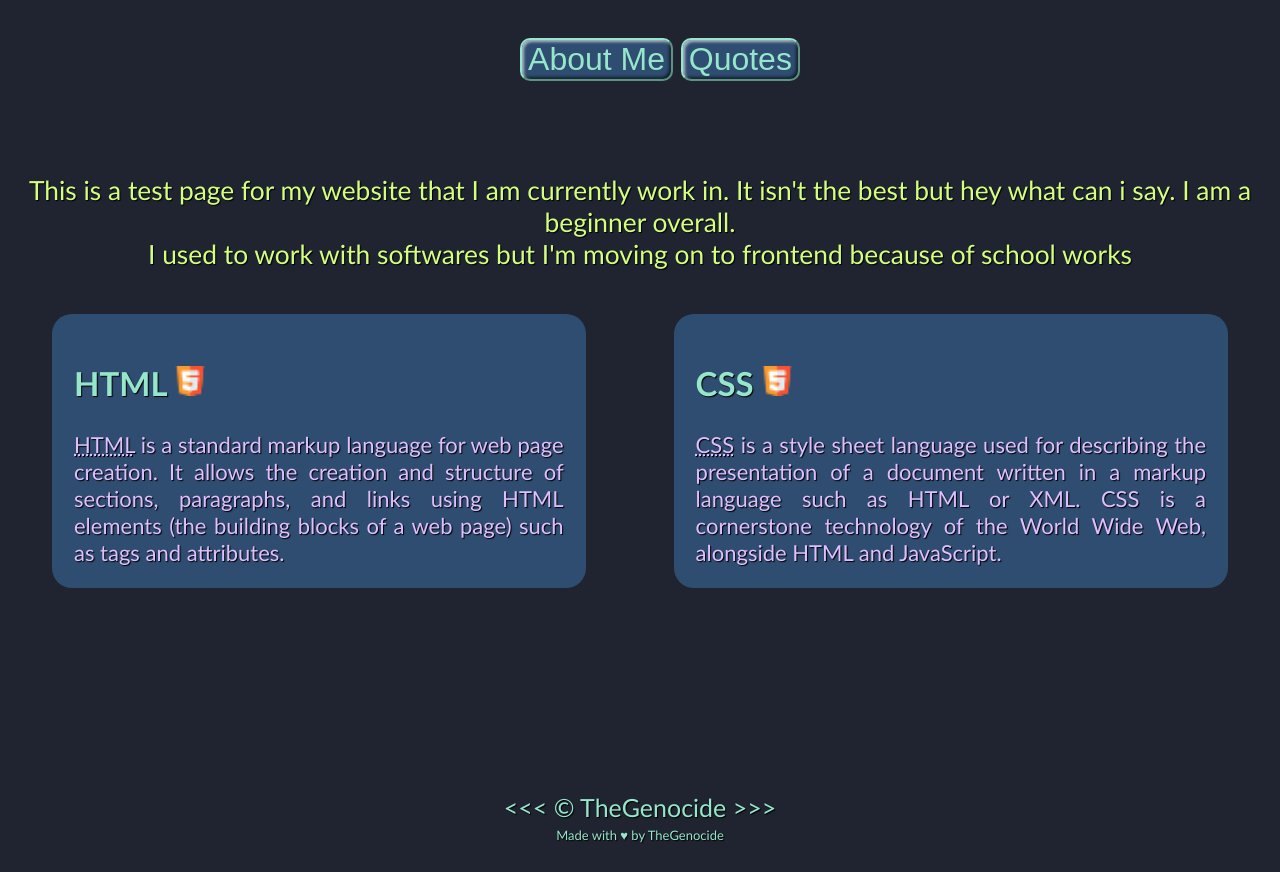
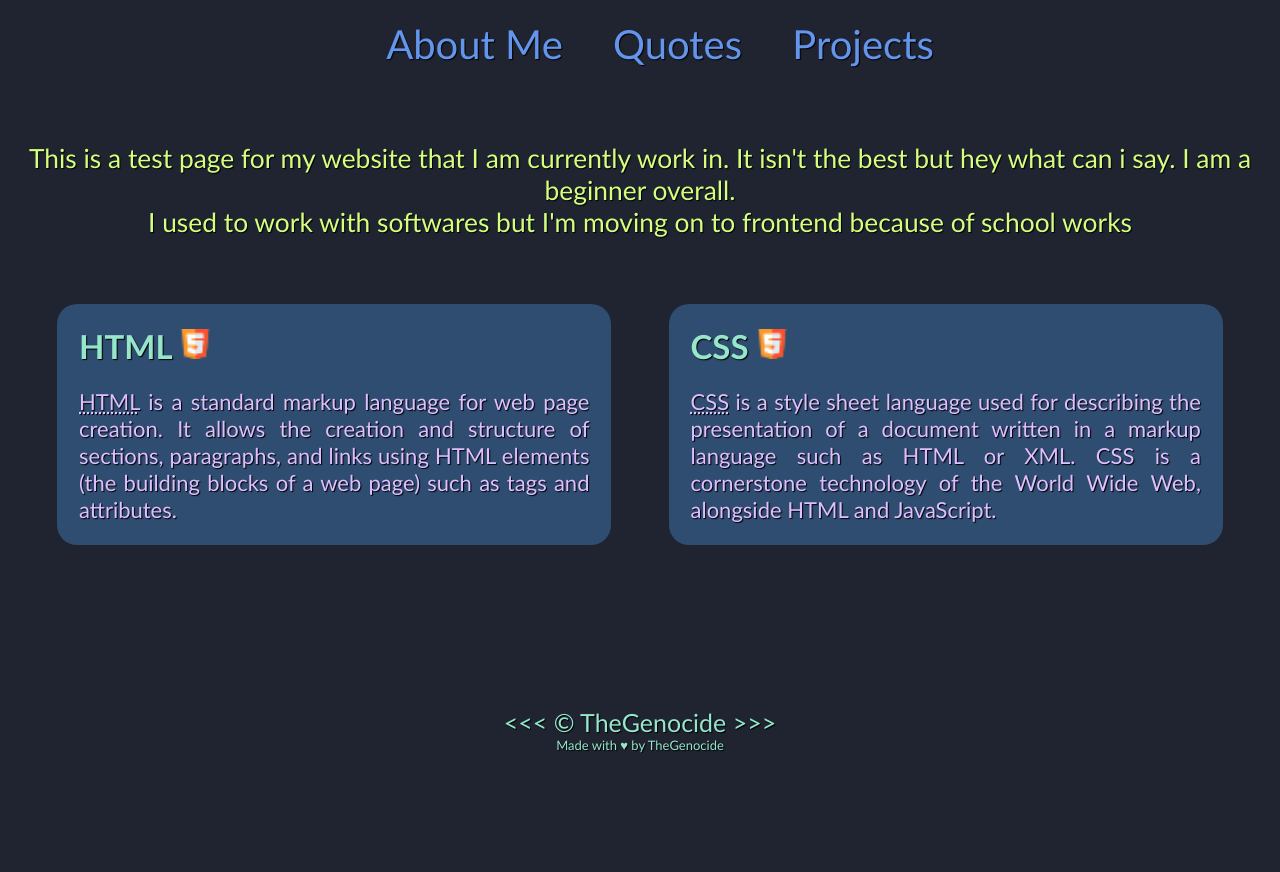
Before and after one commit to TheGenocides/TheGenocides.github.io, a plain HTML site: page index.html in a window 1280 px wide. After the commit the page ends 800 px from the top, so only its background shows below. Drawn offline with Linux system fonts and the light colour scheme.

Commit message:
Update navbar

```diff
--- a/index.html
+++ b/index.html
@@ -6,25 +6,20 @@
     <title>My Website</title>
 </head>
 <body>
-    <section class="nav">
         <!-- <img class="geno", src="imgs/True Green Camos.png" alt="geno pfp"> -->
-        <div class="navitems">
     <nav>
-                <ul class="navbuttons">
-                    <li>
-                        <button class="navbutton" type="button" onclick="window.open('about.html', '_blank')">
-                            About Me
-                        </button>
+        <ul class="navitems">
+            <li class="navitem">
+                <a href="about">About Me</a>
             </li>
-                    <li>
-                        <button class="navbutton" type="button" onclick="window.open('etc.html', '_blank')">
-                            Quotes
-                        </button>
+            <li class="navitem">
+                <a href="quotes">Quotes</a>
+            </li>
+            <li class="navitem">
+                <a href="about">Projects</a>
             </li>
         </ul>
     </nav>
-        </div>
-    </section>
     <br>
     <br>
     <section class="intro" align="center">
@@ -35,17 +30,21 @@
         <div class="html-article">
             <article>
                 <h2 class="article-header">HTML <img class="img" src="imgs/html5.png" alt="HTML 5 icon" width="30"></h2>
+                <p class="article-content">
                     <abbr title="HypeText Markup Language">HTML</abbr> is a standard markup language for web page creation. It allows the creation and structure of sections, paragraphs, and links using HTML elements (the building blocks of a web page) such as tags and attributes.
+                </p>
             </article>
             </div>
             <div class="css-article">
             <article>
                 <h2 class="article-header">CSS <img class="img" src="imgs/html5.png" alt="HTML 5 icon" width="30"></h2>
+                <p class="article-content">
                     <abbr title="Cascading Style Sheet">CSS</abbr> is a style sheet language used for describing the presentation of a document written in a markup language such as HTML or XML. CSS is a cornerstone technology of the World Wide Web, alongside HTML and JavaScript.
+                </p>
             </article>
         </div>
     </div>
-    <br><br><br><br><br>
+    <br><br><br><br><br><br>
 </body>
 <footer behavior="direction">
     <p align="center" class="copyright">&lt;&lt;&lt; &copy; TheGenocide &gt;&gt;&gt;</p>
--- a/style.css
+++ b/style.css
@@ -1,3 +1,9 @@
+* {
+    border: 0;
+    padding: 0;
+    margin: 0
+}
+
 :root {
     /*
     --lavender: #4056a1;
@@ -34,39 +40,44 @@ html {
     font-family:'Gill Sans', 'Gill Sans MT', Calibri, 'Trebuchet MS', sans-serif;
 }
 
+nav {
+    color: var(--custom-blue);
+    font-size: 40px;
+    padding-bottom: 0.5em;
+    display: flex;
+    justify-content: center;
+    position: sticky;
+}
+
+.navitems {
+    margin-top: 0.5em;
+}
+
+.navitem {
+    display: inline;
+    padding-left: 1em;
+}
+
+a {
+    text-decoration: none;
+    color: cornflowerblue;
+}
+
+a:hover {
+    text-decoration: underline;
+}
+
 body {
     overflow-x: hidden
 }
 
-.geno {
-    border-radius: 50%;
-    width: 50px;
-    margin-left: 1290px;
-    margin-bottom: -37px;
-}
-
-.nav {
-    border: 0;
-    font-size: 30px;
-    border-style: solid;
-    height: 70px;
-    display: inline;
-}
-
-.navitems, .articles {
+.articles {
     display: flex;
     justify-content: space-evenly;
 }
 
-/* .navbuttons {
-    flex-direction: row;
-} */
 
-li {
-    display: inline;
-}
-
-.navbutton{
+/* .navbutton{
     border-radius: 10px;
     font-size: 32px;
     color: var(--custom-cyan);
@@ -81,7 +92,7 @@ li {
 }
 .navbutton:active {
     box-shadow: inset -2px -2px 3px rgba(255, 255, 255, 0.6), inset 2px 2px 3px rgba(0, 0, 0, 0.6);
-}
+} */
 
 /* .navitem {
     display: inline;
@@ -102,7 +113,11 @@ li {
     border-radius: 20px;
     background-color: var(--shadow);
     padding: 1rem;
-    margin: 2em;
+    margin-top: 3em;
+}
+
+.article-content {
+    padding-top: 1rem;
 }
 
 .img {
@@ -115,7 +130,6 @@ li {
 
 .author {
     font-size: 13px;
-    margin-top: -20px;
 }
 
 footer {
```
Lines whose indentation alone changed are shown as unchanged.
